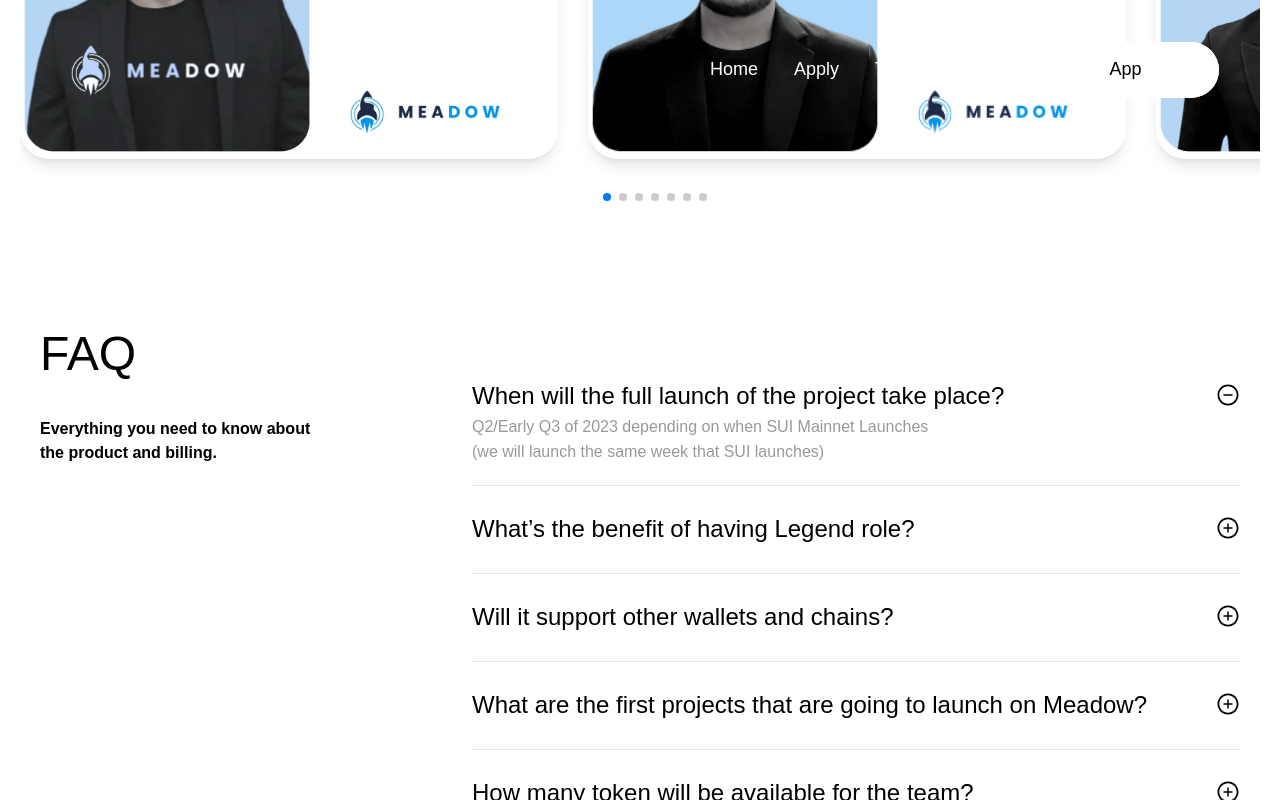
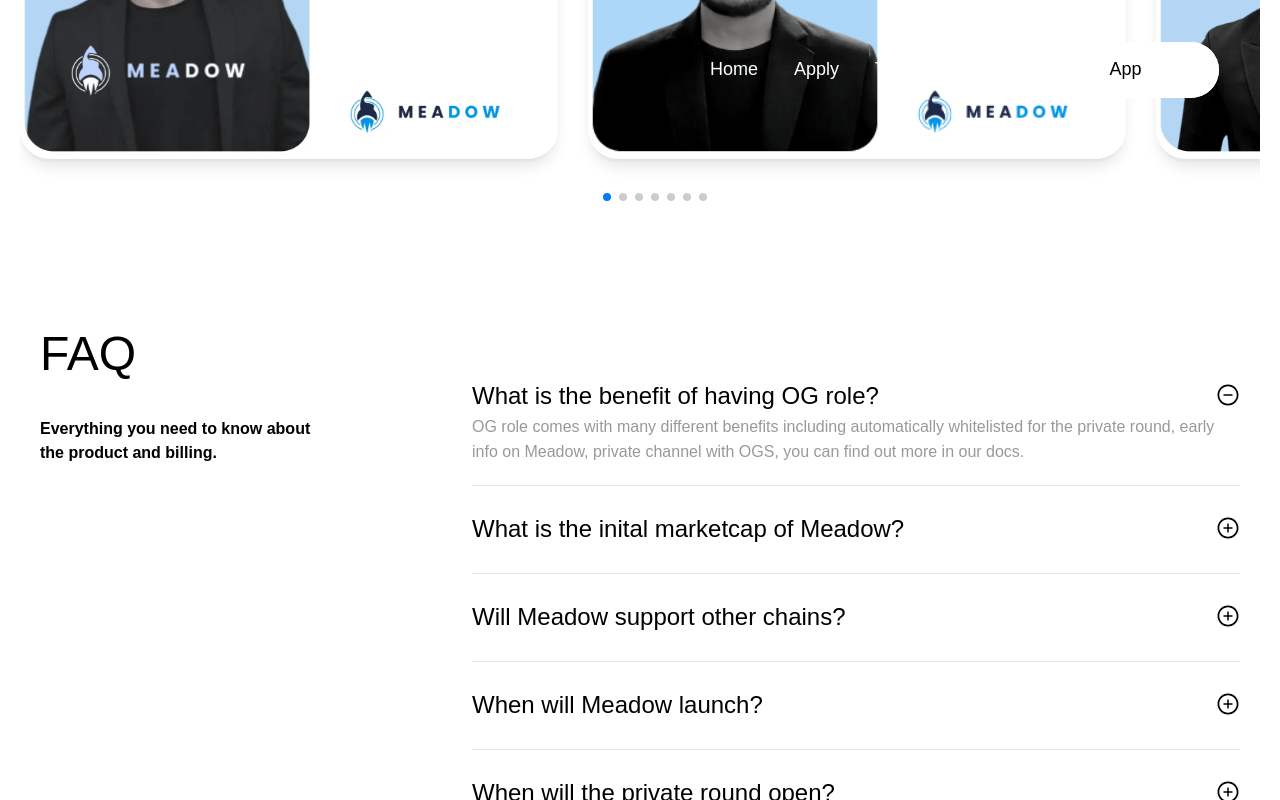
Before and after one commit to Gherase12/meadow-landing, a Next.js app: page / in a window 1280 px wide. Both pictures are taken after a click on the icon 1228 px from the left and 4127 px from the top of the page. Shown: the part 3727-4527 px from the top of the page. Built offline with nearby package versions, Linux system fonts and the light colour scheme.

Commit message:
changes on text

```diff
--- a/components/FAQ.jsx
+++ b/components/FAQ.jsx
@@ -13,12 +13,8 @@
     open: { height: "auto", opacity: 0.4 },
   };
 
-  const links = [
-    "https://meadow.gitbook.io/docs/tutorial/crew-3",
-    "https://meadow.gitbook.io/docs/tokenomics",
-    "https://meadow.gitbook.io/docs/insurance",
-  ];
-   const linkIndexes = [1, 4, 5];
+
+
   return (
     <div className=' min-h-[88px] justify-center flex border-t-[1px] first:border-t-0   flex-col'>
       <h3 className=' text-[15px] lg:text-[24px] font-medium w-full lg:w-[768px] relative pr-[30px] mt-[20px] '>
@@ -41,9 +37,9 @@
         animate={isOpen ? "open" : "closed"}
         variants={dropdownVariants}
         transition={{ duration: 0.3 }}
-        className='leading-[160%] font-[16px] opacity-[0.4] whitespace-pre-line mb-[20px]  '
+        className='leading-[160%] font-[16px] opacity-[0.4] whitespace-pre-line mb-[20px]  max-w-[768px] '
       >
-        {isOpen && a} {linkIndexes.includes(id) && <a href={links[linkIndexes.indexOf(id)]} className="text-blue-500" >{links[linkIndexes.indexOf(id)]}</a>}{" "}
+        {isOpen && a}
       </motion.p>
     </div>
   );
--- a/components/FaqSection.jsx
+++ b/components/FaqSection.jsx
@@ -7,28 +7,30 @@
 
     const faq = [
         {
-          q: "When will the full launch of the project take place?",
-          a: "Q2/Early Q3 of 2023 depending on when SUI Mainnet Launches \n (we will launch the same week that SUI launches)",
+          q: "What is the benefit of having OG role?",
+          a: "OG role comes with many different benefits including automatically whitelisted for the private round, early info on Meadow, private channel with OGS, you can find out more in our docs.",
         },
         {
-          q: " What’s the benefit of having Legend role?",
-          a: "Legend Roles are very limited but have the absolute best benefits for our community members: \n \n- Automatic whitelist for private round \n- Exclusive private channel \n- Eligble to participate in any contest or giveaways \n- More allocation in the private round \n- Possible automatic whitelist opportunities for other launches \n \nMore details: ",
+          q: " What is the inital marketcap of Meadow?",
+          a: "The initial marketcap will be $115,000.",
         },
         {
-          q: "Will it support other wallets and chains?",
-          a: "Yes, Meadow is a multi-chain launchpad and will be bridging to other chains starting with SUI",
+          q: "Will Meadow support other chains?",
+          a: "Yes, we are looking forward to going multichain as we believe innovating is a key instrument when it comes to long term sustainability.",
+        },
+
+        {
+          q: "When will Meadow launch?",
+          a: "Meadow will time the launch with the market, likely in Q2 - Q3.",
+        },
+
+        {
+          q: "When will the private round open?",
+          a: " The private round will be open in Q2, in order to participate you will need to work your way up using the Crew3 platform. You will be rewarded with roles depending on what level you are. More info in docs  ",
         },
         {
-          q: "What are the first projects that are going to launch on Meadow?",
-          a: "Gaming projects and AI",
-        },
-        {
-          q: "How many token will  be available for the team?",
-          a: " See here on our Gitbook for detailed Tokenomics \n ",
-        },
-        {
-          q: "What insurance claims are set for each level?",
-          a: "Diamond: 30% \n Gold 15% \n See for more details: ",
+          q: "What kind of projects will Meadow launch?",
+          a: "Meadow focuses on quality, we will launch projects from all grounds including Gaming, Ai, as long as the project showcases that they are unique and bring great value to the ecosystem, we will incubate them. ",
         },
       ];
   return (
--- a/components/TeamSection.jsx
+++ b/components/TeamSection.jsx
@@ -15,7 +15,7 @@
         "Game developer for over 4 years with solid experience in team management and coordination of projects with over 50 million installs. All of the games are published on the Play Store and App Store. Lately he's been working on blockchain integration and development of projects that rely on Web3.",
         "Hamza is part of the legal team for Meadow, with regulations kicking in, it is important to stay within the regulatory framework, Hamza will make sure that Meadow is conducting a smooth KYC/KYB procedure with start-ups and our partners. He has previously worked at Giant Group as a Corporate Legal Advisor and will validate projects through critical inspection.",
         "Rene van Dijk will also be a gaming advisor for Meadow, he is a Blockchain specialist, web3 game manager, six-year experience in blockchain technology along with a long history of helping startups and new projects to grow bigger. Rene's main goal is to change the future of gaming by fixing the gap between web3 and the traditional gaming industry by helping companies to produce high-quality web3 games. Skills which have been obtained include Web3 gaming, Game development management, Blockchain technology, Marketing, Product Launch and strategy, background CEO Designton AG Game Studio, Swiss, CEO of Xdroids, COO Fox Gaming.",
-        "Makinde Adeniyi a skilled and experienced content writer. With a background in journalism and a passion for researching and writing, John has honed his skills to become an expert in crafting engaging and informative content for a variety of digital platforms. From crafting compelling blog posts and articles to creating product descriptions that drive sales, Adeniyi is able to create content that resonates with readers and achieves business goals. He is well-versed in SEO best practices and stays up-to-date with the latest trends in digital marketing."
+        "Makinde Adeniyi a skilled and experienced content writer. With a background in journalism and a passion for researching and writing,  Makinde has honed his skills to become an expert in crafting engaging and informative content for a variety of digital platforms. From crafting compelling blog posts and articles to creating product descriptions that drive sales, Adeniyi is able to create content that resonates with readers and achieves business goals. He is well-versed in SEO best practices and stays up-to-date with the latest trends in digital marketing."
       ]
   return (
     <div className='w-full h-full'>
--- a/pages/index.js
+++ b/pages/index.js
@@ -104,11 +104,11 @@
           <Image src="/object-3.webp" fill className="object-cover"/>
        </div>
         <h2 className='text-white lg:text-[60px] text-[40px] z-40 '>
-          Join right now
+          Business & Contact
         </h2>
         <p className='px-[10px] text-[16px] leading-[160%] text-white z-40 lg:w-[462px] lg:h-[78px] text-center  '>
           Meadow is ready to launch the most fascinating tier 1 projects on the
-          most scalable, safest Layer 1blockchain, with a team of highly
+          most scalable, safest Layer 1 blockchain, with a team of highly
           qualified experts who have trackrecord of success.
         </p>
         <div className='flex z-40 space-x-[20px] scale-[0.7] lg:scale-[1] '>
```
